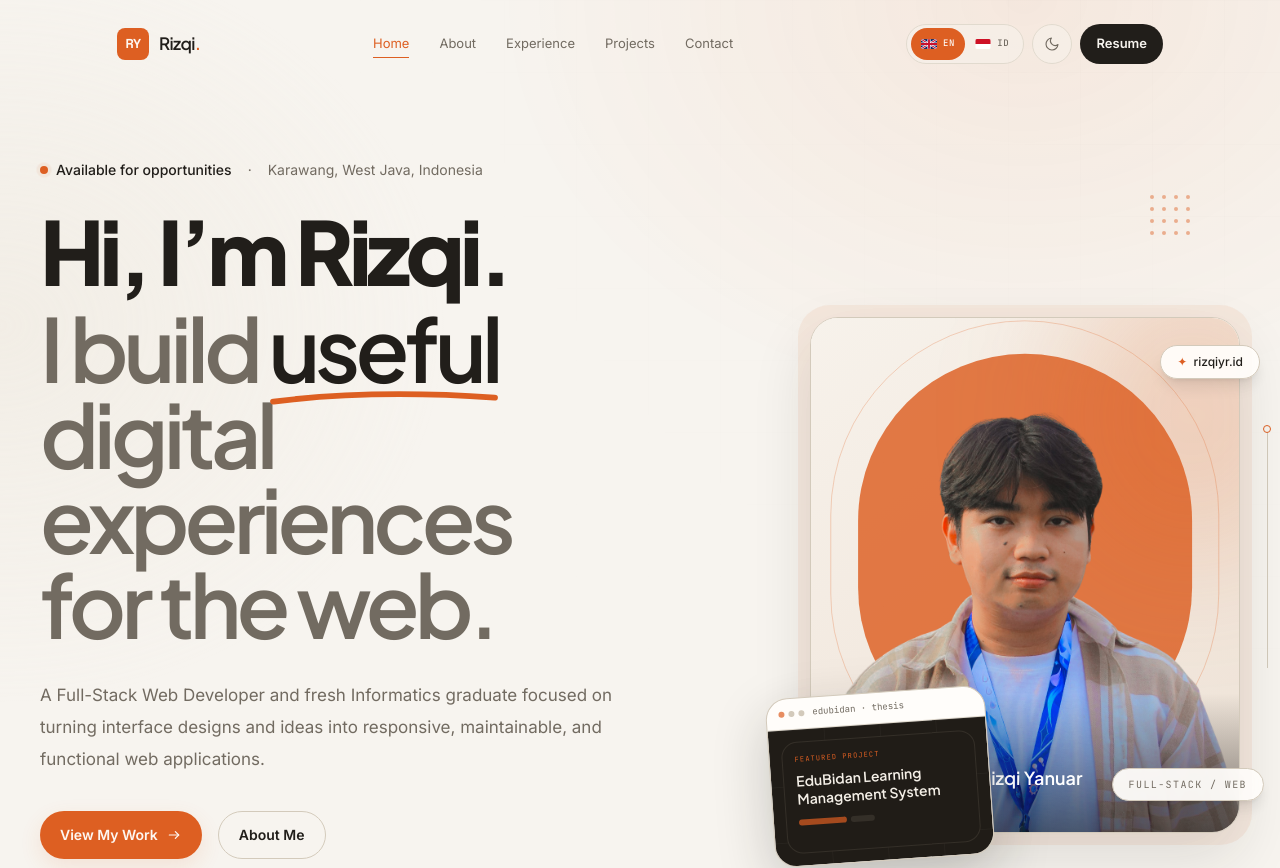
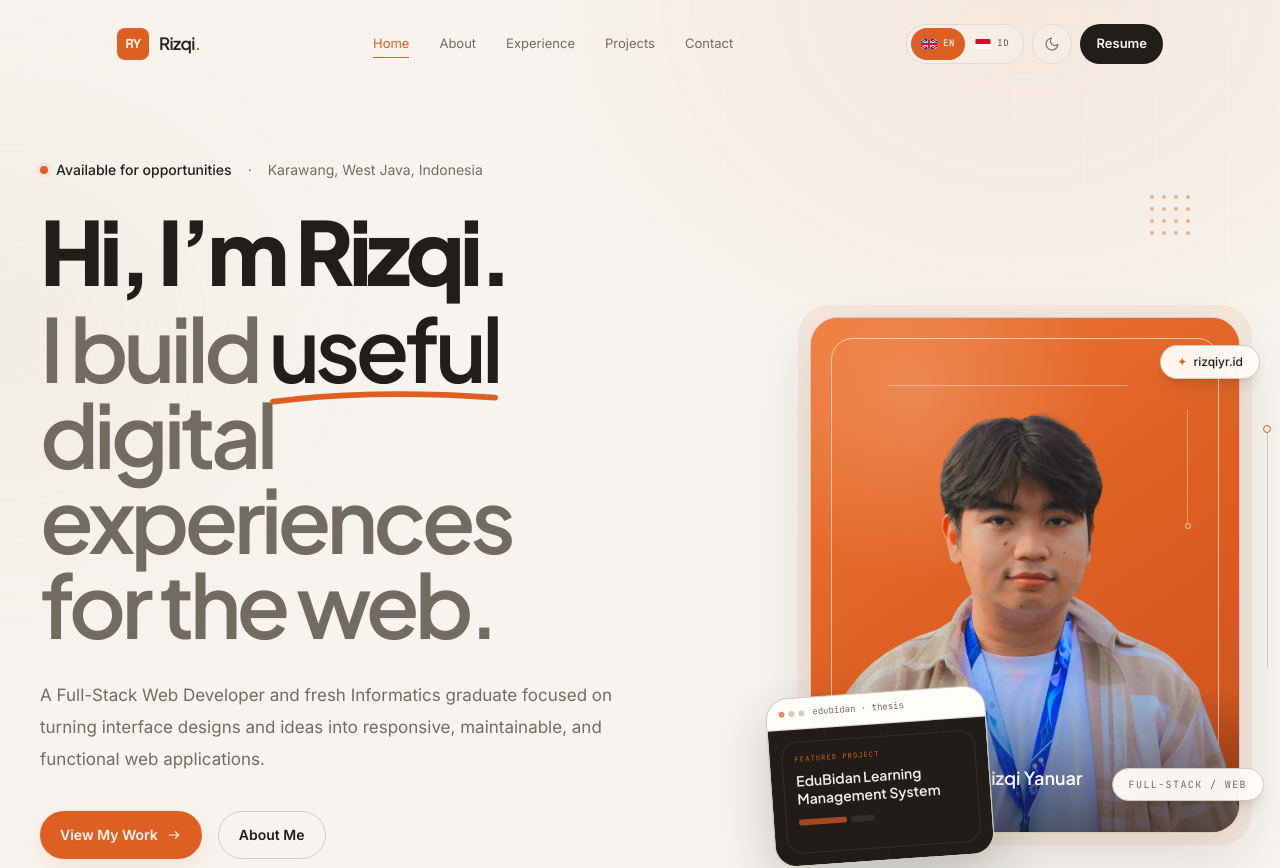
Before and after one commit to sceptzrion/portfolio, a Next.js app: page / in a window 1280 px wide. Shown: the top 868 px of the page. Built offline with nearby package versions, Linux system fonts and the light colour scheme; no server answers.

Commit message:
feat: enhance visual elements in AboutStory, AboutPreview, and Hero components with improved styling and layout

```diff
--- a/src/components/sections/about/about-story.tsx
+++ b/src/components/sections/about/about-story.tsx
@@ -72,17 +72,31 @@ export default async function AboutStory() {
                   className="tech-grid absolute inset-0 opacity-25"
                 />
 
-                <Image
-                  src={profileImages.about}
-                  alt={siteConfig.fullName}
-                  fill
-                  sizes="(max-width: 1023px) 380px, 380px"
-                  className="z-10 object-cover object-[50%_30%]"
-                />
+                <div className="absolute inset-3 z-10 overflow-hidden rounded-[1.45rem] bg-secondary sm:inset-4">
+                  <div
+                    aria-hidden="true"
+                    className="absolute inset-0 bg-[linear-gradient(145deg,var(--secondary),var(--tertiary))]"
+                  />
+
+                  <div
+                    aria-hidden="true"
+                    className="absolute inset-3 rounded-[1.05rem] border border-border"
+                  />
+
+                  <div className="absolute inset-x-0 top-1/2 z-10 aspect-square -translate-y-1/2 overflow-hidden rounded-[1.15rem]">
+                    <Image
+                      src={profileImages.about}
+                      alt={siteConfig.fullName}
+                      fill
+                      sizes="(max-width: 1023px) 350px, 350px"
+                      className="object-cover object-center"
+                    />
+                  </div>
+                </div>
 
                 <div
                   aria-hidden="true"
-                  className="pointer-events-none absolute inset-x-0 bottom-0 z-10 h-[35%] bg-[linear-gradient(to_top,rgb(0_0_0/0.10),transparent)]"
+                  className="pointer-events-none absolute inset-x-3 bottom-3 z-20 h-[16%] rounded-b-[1.45rem] bg-[linear-gradient(to_top,color-mix(in_srgb,var(--foreground)_8%,transparent),transparent)] sm:inset-x-4 sm:bottom-4"
                 />
               </div>
 
--- a/src/components/sections/home/about-preview.tsx
+++ b/src/components/sections/home/about-preview.tsx
@@ -70,22 +70,38 @@ function PortraitVisual({
           className="absolute bottom-[-12%] left-[-15%] size-[65%] rounded-full bg-primary/10 blur-3xl"
         />
 
-        <Image
-          src={profileImages.about}
-          alt={siteConfig.fullName}
-          fill
-          sizes="(max-width: 639px) 304px, 430px"
-          className="z-10 object-cover object-[50%_32%] transition-transform duration-700 group-hover:scale-[1.02]"
-        />
+        <div className="absolute inset-3 z-10 overflow-hidden rounded-[1.35rem] bg-secondary sm:inset-4">
+          {/* Theme-aware warm mat */}
+          <div
+            aria-hidden="true"
+            className="absolute inset-0 bg-[linear-gradient(145deg,var(--secondary),var(--tertiary))]"
+          />
+
+          <div
+            aria-hidden="true"
+            className="absolute inset-3 rounded-2xl border border-border"
+          />
+
+          {/* Square source photo inside its own rounded frame */}
+          <div className="absolute inset-x-0 top-1/2 z-10 aspect-square -translate-y-1/2 overflow-hidden rounded-[1.1rem]">
+            <Image
+              src={profileImages.about}
+              alt={siteConfig.fullName}
+              fill
+              sizes="(max-width: 639px) 280px, 400px"
+              className="object-cover object-center transition-transform duration-700 group-hover:scale-[1.01]"
+            />
+          </div>
+        </div>
 
         <div
           aria-hidden="true"
-          className="pointer-events-none absolute inset-x-0 bottom-0 z-10 h-[38%] bg-[linear-gradient(to_top,rgb(0_0_0/0.12),transparent)]"
+          className="pointer-events-none absolute inset-x-3 bottom-3 z-20 h-[16%] rounded-b-[1.35rem] bg-[linear-gradient(to_top,color-mix(in_srgb,var(--foreground)_10%,transparent),transparent)] sm:inset-x-4 sm:bottom-4"
         />
       </div>
 
       {/* Education floating card */}
-      <div className="absolute -bottom-7 left-4 z-10 max-w-57.5 rounded-2xl border border-border bg-card/95 p-4 shadow-[0_14px_35px_rgb(33_30_26/0.10)] backdrop-blur-md sm:left-7">
+      <div className="absolute -bottom-7 left-4 z-30 max-w-57.5 rounded-2xl border border-border-strong bg-card p-4 shadow-[0_18px_42px_rgb(0_0_0/0.16)] sm:left-7">
         <p className="font-mono text-[10px] uppercase tracking-[0.14em] text-primary">
           {educationLabel}
         </p>
--- a/src/components/sections/home/hero.tsx
+++ b/src/components/sections/home/hero.tsx
@@ -31,42 +31,58 @@ function PortraitImage({
   ariaLabel: string;
 }) {
   return (
-    <div className="relative aspect-5/6 w-full overflow-hidden bg-[#f4eee6]">
-      {/* Warm base */}
+    <div className="relative aspect-5/6 w-full overflow-hidden bg-primary">
+      {/* Full orange canvas */}
       <div
         aria-hidden="true"
-        className="absolute inset-0 bg-[linear-gradient(145deg,#f7f2eb_0%,#f2e8de_58%,#eee3d7_100%)]"
+        className="absolute inset-0 bg-[linear-gradient(145deg,#ef7837_0%,var(--primary)_52%,#cf511f_100%)]"
       />
 
-      {/* Large orange focal shape */}
+      {/* Soft highlight */}
       <div
         aria-hidden="true"
-        className="absolute left-1/2 top-[46%] size-[78%] -translate-x-1/2 -translate-y-1/2 rounded-full bg-primary/82"
+        className="absolute inset-0 bg-[radial-gradient(circle_at_24%_15%,rgb(255_245_235/0.18),transparent_34%)]"
       />
 
-      {/* Soft orange halo */}
+      {/* Main cream inner border */}
       <div
         aria-hidden="true"
-        className="absolute left-1/2 top-[46%] size-[91%] -translate-x-1/2 -translate-y-1/2 rounded-full border border-primary/25"
+        className="absolute inset-4 rounded-[1.35rem] border border-[#f8e7d9]/75 sm:inset-5"
       />
 
-      {/* Technical texture */}
+      {/* Top technical line */}
       <div
         aria-hidden="true"
-        className="tech-grid absolute inset-0 opacity-[0.08]"
+        className="absolute left-[18%] right-[26%] top-[13%] h-px bg-[#f8e7d9]/45"
       />
 
-      {/* Small glow */}
+      {/* Right technical line */}
       <div
         aria-hidden="true"
-        className="absolute right-[-18%] top-[-10%] size-[58%] rounded-full bg-primary/20 blur-3xl"
+        className="absolute right-[12%] top-[18%] h-[22%] w-px bg-[#f8e7d9]/40"
+      />
+
+      {/* Right line marker */}
+      <div
+        aria-hidden="true"
+        className="absolute right-[calc(12%-3px)] top-[40%] size-1.5 rounded-full border border-[#f8e7d9]/70 bg-primary"
+      />
+
+      {/* Bottom-left short accent */}
+      <div
+        aria-hidden="true"
+        className="absolute bottom-[17%] left-[10%] h-px w-[18%] bg-[#f8e7d9]/35"
+      />
+
+      {/* Very subtle grid */}
+      <div
+        aria-hidden="true"
+        className="tech-grid absolute inset-0 opacity-[0.045]"
       />
 
       {/* Portrait */}
       <Image
-        src={
-          profileImages.secondary
-        }
+        src={profileImages.hero}
         alt={ariaLabel}
         fill
         priority
@@ -77,7 +93,7 @@ function PortraitImage({
       {/* Bottom readability fade */}
       <div
         aria-hidden="true"
-        className="pointer-events-none absolute inset-x-0 bottom-0 z-30 h-[27%] bg-[linear-gradient(to_top,rgb(24_20_17/0.58),transparent)]"
+        className="pointer-events-none absolute inset-x-0 bottom-0 z-30 h-[28%] bg-[linear-gradient(to_top,rgb(39_21_13/0.60),transparent)]"
       />
 
       {/* Identity */}
@@ -86,7 +102,7 @@ function PortraitImage({
           {siteConfig.fullName}
         </p>
 
-        <p className="mt-1 text-xs text-white/75">
+        <p className="mt-1 text-xs text-white/80">
           {siteConfig.role}
         </p>
       </div>
```
